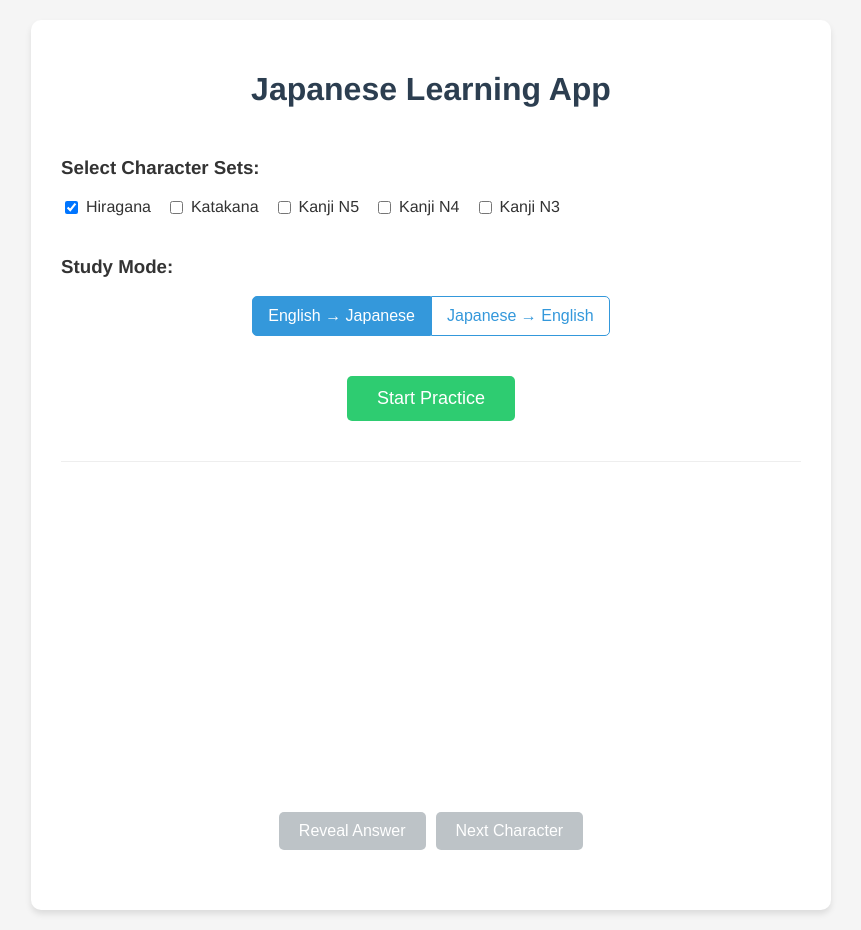
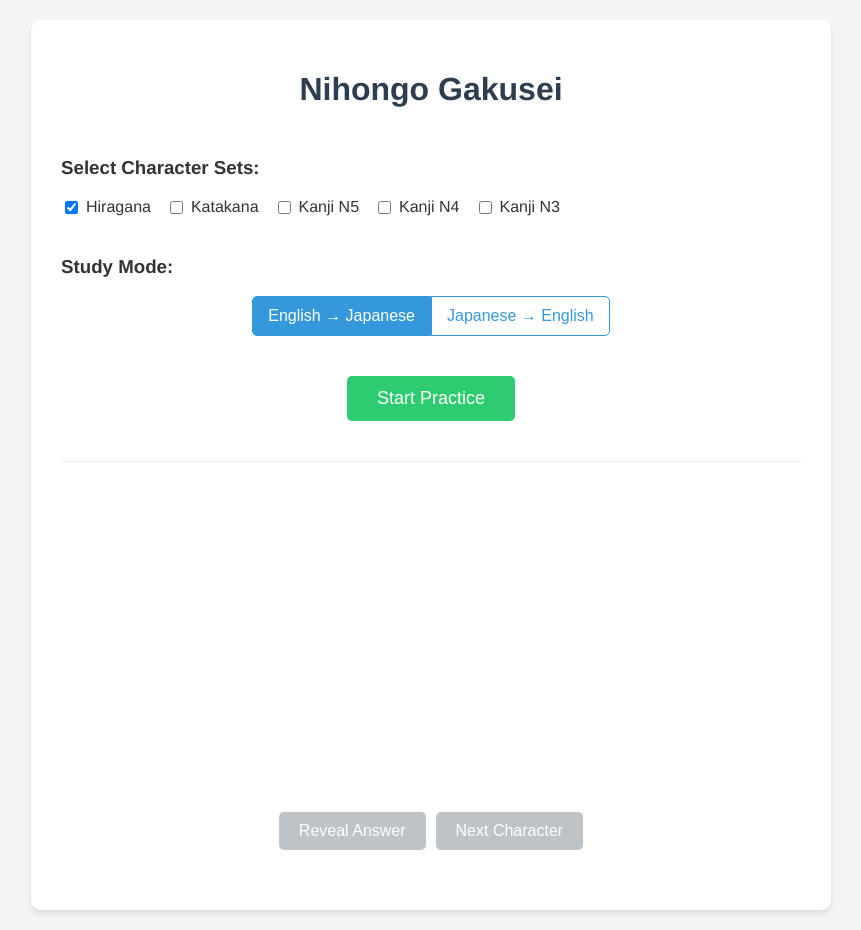
Before and after one commit to ishridharhegde/nihongo-gakusei, a plain HTML site: page index.html in a window 1280 px wide. Shown: the whole page, without its empty margins (209-1070 px from the left). Drawn offline with Linux system fonts and the light colour scheme.

Commit message:
Update index.html

```diff
--- a/index.html
+++ b/index.html
@@ -3,7 +3,7 @@
 <head>
   <meta charset="UTF-8">
   <meta name="viewport" content="width=device-width, initial-scale=1.0">
-  <title>Japanese Learning App</title>
+  <title>Nihongo Gakusei</title>
   <style>
     body {
       font-family: 'Helvetica Neue', Arial, sans-serif;
@@ -144,7 +144,7 @@
 </head>
 <body>
   <div class="container">
-    <h1>Japanese Learning App</h1>
+    <h1>Nihongo Gakusei</h1>
 
     <div class="settings">
       <div>
```
